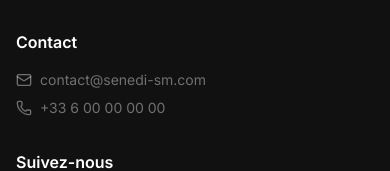
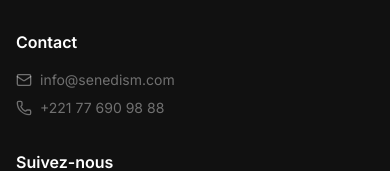
Before and after one commit to merouehrayan-web/senedi-app, a Next.js app: page / in a window 390 px wide. Shown: the part 1047-1218 px from the top of the page. Built offline with nearby package versions, Linux system fonts and the light colour scheme.

Commit message:
Update contact info: email and phone number

```diff
--- a/src/components/Footer.tsx
+++ b/src/components/Footer.tsx
@@ -23,18 +23,18 @@ export default function Footer() {
             <h3 className="text-white font-semibold mb-4">Contact</h3>
             <div className="space-y-2">
               <a
-                href="mailto:contact@senedi-sm.com"
+                href="mailto:info@senedism.com"
                 className="flex items-center gap-2 text-white/40 hover:text-gold transition-colors text-sm"
               >
                 <Mail className="w-4 h-4" />
-                contact@senedi-sm.com
+                info@senedism.com
               </a>
               <a
-                href="tel:+33600000000"
+                href="tel:+221776909888"
                 className="flex items-center gap-2 text-white/40 hover:text-gold transition-colors text-sm"
               >
                 <Phone className="w-4 h-4" />
-                +33 6 00 00 00 00
+                +221 77 690 98 88
               </a>
             </div>
           </div>
```
